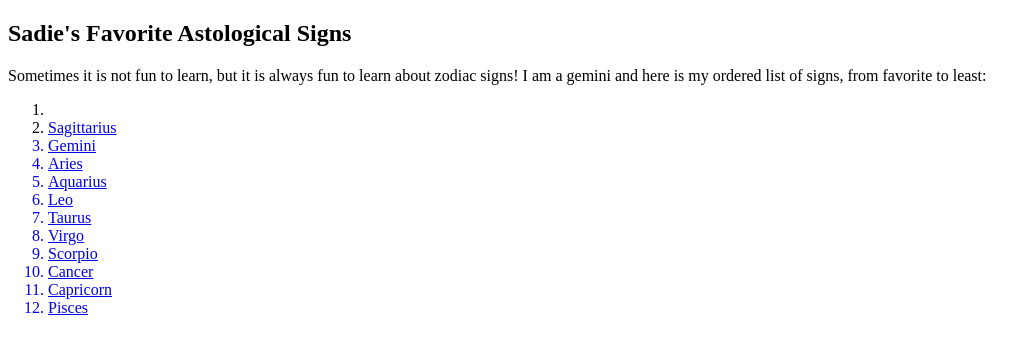
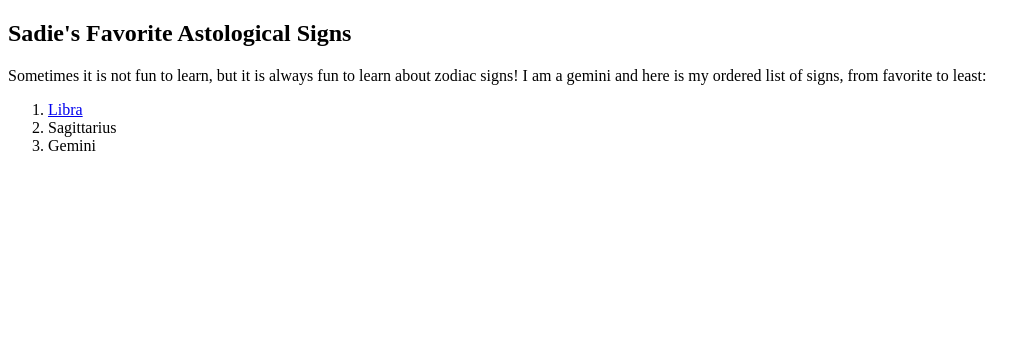
Before and after one commit to sadie20/practice, a plain HTML site: page sadiepractice-main(2)/index.html in a window 1280 px wide. Shown: the whole page, without its empty margins (0-1034 px from the left). Drawn offline with Linux system fonts and the light colour scheme.

Commit message:
Add files via upload

```diff
--- a/sadiepractice-main(2)/index.html
+++ b/sadiepractice-main(2)/index.html
@@ -1,7 +1,7 @@
 <!DOCTYPE html>
 <html>
 <head>
-	<title>Sadie's Favorite Astrological Signs</title>
+	<title>Sadie's Top 3 Favorite Zodiac Signs</title>
 </head>
 <body>
 	<h2> Sadie's Favorite Astological Signs</h2>
@@ -9,17 +9,9 @@
 <p> Sometimes it is not fun to learn, but it is always fun to learn about zodiac signs! I am a gemini and here is my ordered list of signs, from favorite to least: </p>
 
 <ol>
-		<li><a href= "libra.html" Libra </li>
+		<li><a href="libra.html">Libra</a></li>
 		<li> Sagittarius </li>
 		<li> Gemini </li>
-		<li> Aries </li>
-		<li> Aquarius </li>
-		<li> Leo </li>
-		<li> Taurus </li>
-		<li> Virgo </li>
-		<li> Scorpio </li>
-		<li> Cancer </li>
-		<li> Capricorn </li>
-		<li> Pisces </li>
+
 </body>
 </html>
```
Also changed, not shown: sadiepractice-main(2)/libra.html (added, +10 -0 lines), sadiepractice-main(2)/71iWz6fssVL.jpg (added).
